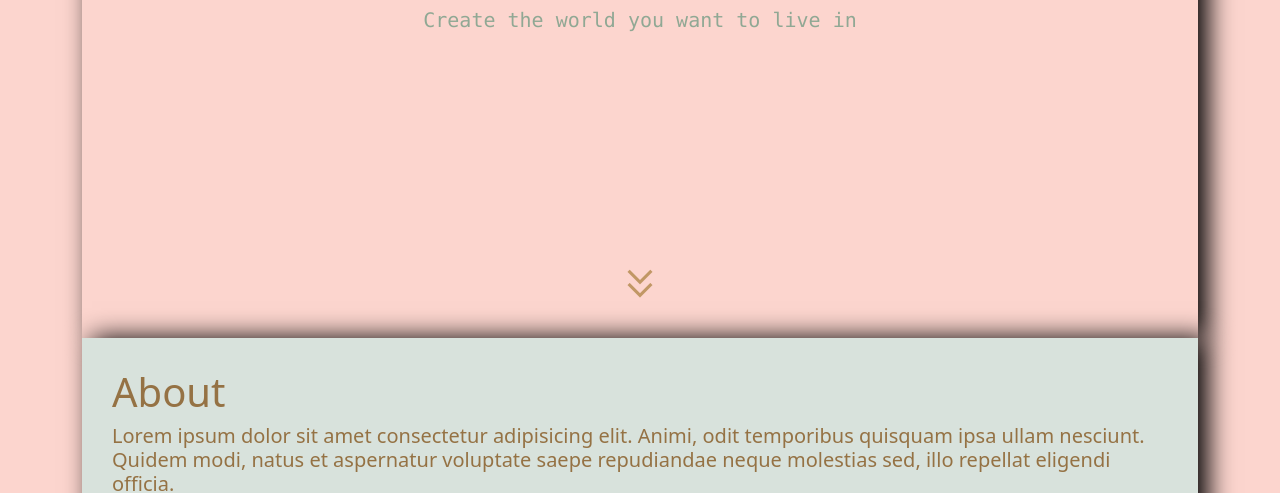
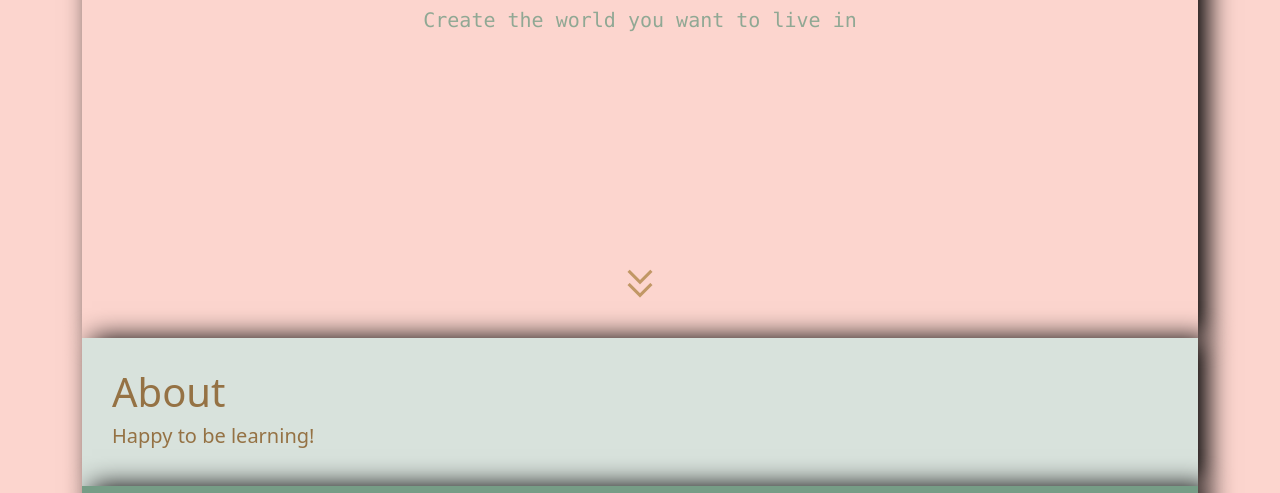
Before and after one commit to perincezt/perincezt.github.io, a plain HTML site: page index.html in a window 1280 px wide. Shown: the part 462-955 px from the top of the page. Drawn offline with nearby package versions, Linux system fonts and the light colour scheme.

Commit message:
Change to About
Add personalization

```diff
--- a/index.html
+++ b/index.html
@@ -35,12 +35,7 @@
       <!--End of Intro-->
       <section id="about">
         <h1>About</h1>
-        <h5>
-          Lorem ipsum dolor sit amet consectetur adipisicing elit. Animi, odit
-          temporibus quisquam ipsa ullam nesciunt. Quidem modi, natus et
-          aspernatur voluptate saepe repudiandae neque molestias sed, illo
-          repellat eligendi officia.
-        </h5>
+        <h5>Happy to be learning!</h5>
       </section>
       <!--End of about-->
       <section id="contact">
```
